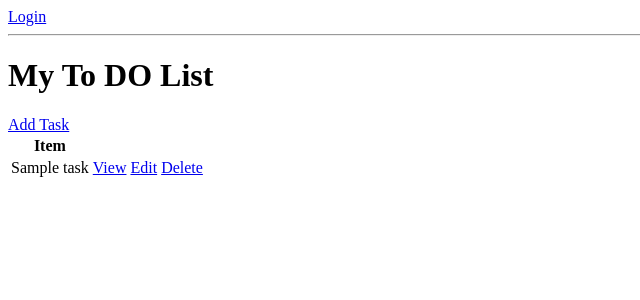
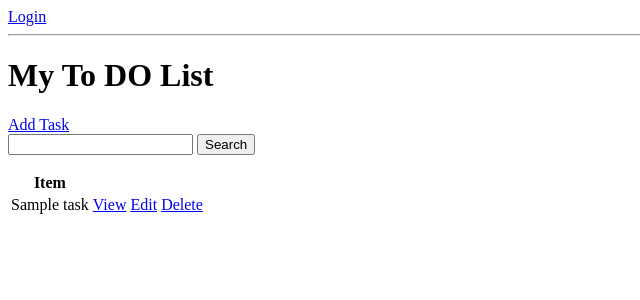
Before and after one commit to andrew18ned/to-do_list, a Django app: template base/templates/base/task_list.html in a window 1280 px wide. Shown: the top 300 px of the page, without its empty margins (0-640 px from the left). Run offline with Django 4.2, Linux system fonts and the light colour scheme; the template is opened without the code that fills it: most values are stand-ins (such as "Sample title", 1, 10 or a date in 2020).

Commit message:
add search in tasks

```diff
--- a/base/templates/base/task.html
+++ b/base/templates/base/task.html
@@ -1 +1 @@
-<h1>Task: {{ task }}</h1>
+<h1>Task: {{task}}</h1>
--- a/base/templates/base/task_form.html
+++ b/base/templates/base/task_form.html
@@ -3,6 +3,6 @@
 
 <form action="" method="post">
     {% csrf_token %}
-    {{ form.as_p }}
+    {{form.as_p}}
     <input type="submit" value="Submit">
 </form>
--- a/base/templates/base/task_list.html
+++ b/base/templates/base/task_list.html
@@ -7,6 +7,11 @@
 <hr>
 <h1>My To DO List</h1>
 <a href="{% url 'task-create' %}">Add Task</a>
+
+<form method="get">
+    <input type="text" name="search-area" value="{{search_intu}}">
+    <input type="submit" value="Search">
+</form>
 
 <table>
     <tr>
--- a/base/views.py
+++ b/base/views.py
@@ -46,6 +46,12 @@ class TaskList(LoginRequiredMixin, ListView):
         context = super().get_context_data(**kwargs)
         context['tasks'] = context['tasks'].filter(user=self.request.user)
         context['count'] = context['tasks'].filter(complete=False).count()
+
+        search_input = self.request.GET.get('search-area') or ''
+        if search_input:
+            context['tasks'] = context['tasks'].filter(
+                    title__startswith=search_input)
+        context['search_input'] = search_input
         return context
 
 
```
Also changed, not shown: db.sqlite3.
